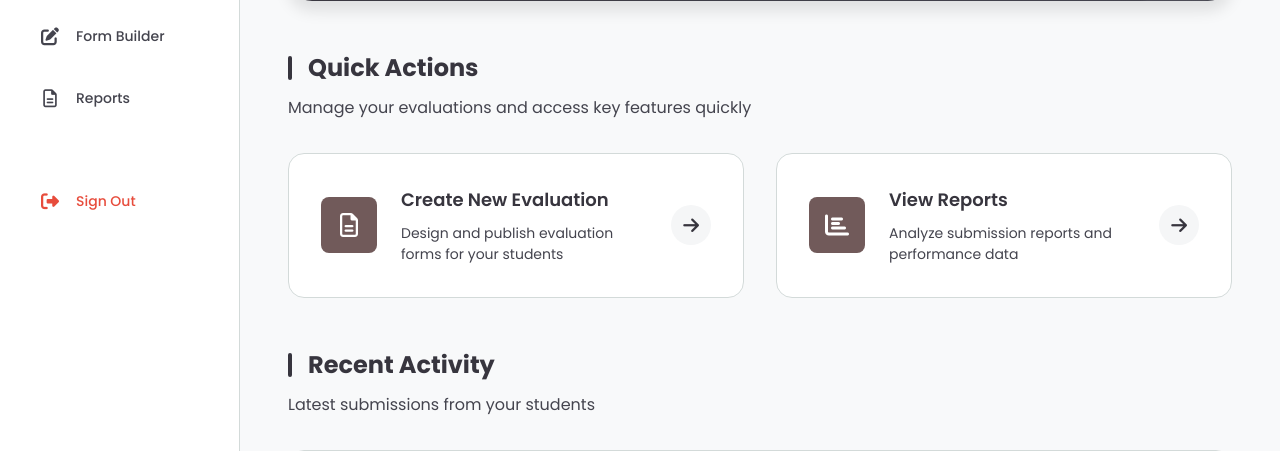
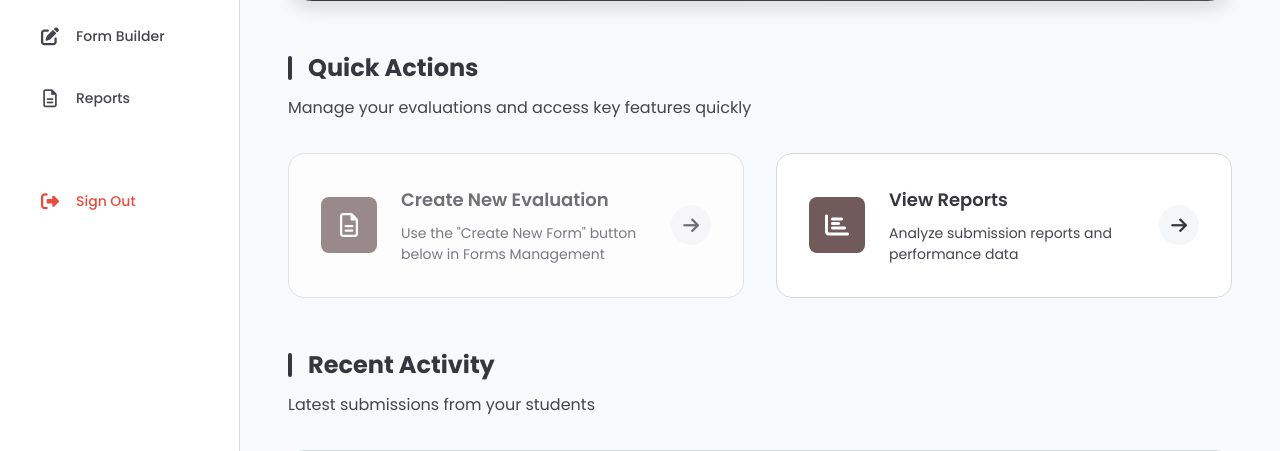
Before and after one commit to Kaigekii/evalmate, a Django app: template templates/EvalMateApp/faculty-dashboard.html in a window 1280 px wide. Shown: the part 301-752 px from the top of the page. Run offline with Django 5.2, Linux system fonts and the light colour scheme; the template is opened without the code that fills it, so the values that code supplies are empty; parts of the project's set-up code (start-up, migrations or seed data) failed here and were passed over.

Commit message:
Fix form builder issues: disable overview button, fix double section bug, enable all tabs

```diff
--- a/static/EvalMateApp/js/form-builder.js
+++ b/static/EvalMateApp/js/form-builder.js
@@ -67,12 +67,27 @@ class FormBuilder {
             this.saveDraft();
         });
 
-        // Add section button
-        this.addSectionBtn.addEventListener('click', () => this.addSection());
+        // Add section button - prevent double-click
+        if (this.addSectionBtn && !this.addSectionBtn.dataset.listenerAdded) {
+            this.addSectionBtn.dataset.listenerAdded = 'true';
+            this.addSectionBtn.addEventListener('click', (e) => {
+                e.preventDefault();
+                e.stopPropagation();
+                this.addSection();
+            }, { once: false });
+        }
 
-        // Tab navigation
+        // Tab navigation - ensure all tabs work
         this.tabs.forEach(tab => {
-            tab.addEventListener('click', () => this.switchTab(tab.dataset.tab));
+            if (!tab.dataset.listenerAdded) {
+                tab.dataset.listenerAdded = 'true';
+                tab.addEventListener('click', (e) => {
+                    e.preventDefault();
+                    e.stopPropagation();
+                    console.log('Tab clicked:', tab.dataset.tab);
+                    this.switchTab(tab.dataset.tab);
+                });
+            }
         });
 
         // Save and publish buttons
--- a/templates/EvalMateApp/faculty-dashboard.html
+++ b/templates/EvalMateApp/faculty-dashboard.html
@@ -51,19 +51,19 @@
                     <p class="quick-actions__subtitle">Manage your evaluations and access key features quickly</p>
 
                     <div class="actions-grid">
-                        <!-- Create New Evaluation Card -->
-                        <a href="{% url 'form_builder' %}" class="action-card action-card--dark" style="text-decoration: none;">
+                        <!-- Create New Evaluation Card - Display Only -->
+                        <div class="action-card action-card--dark action-card--disabled" style="pointer-events: none; opacity: 0.7;">
                             <div class="action-card__icon action-card__icon--dark">
                                 <i class="far fa-file-alt"></i>
                             </div>
                             <div class="action-card__content">
                                 <h3 class="action-card__title">Create New Evaluation</h3>
-                                <p class="action-card__description">Design and publish evaluation forms for your students</p>
+                                <p class="action-card__description">Use the "Create New Form" button below in Forms Management</p>
                             </div>
                             <div class="action-card__button">
                                 <i class="fas fa-arrow-right"></i>
                             </div>
-                        </a>
+                        </div>
 
                         <!-- View Reports Card -->
                         <a href="{% url 'faculty_reports' %}" class="action-card action-card--green" style="text-decoration: none;">
```
